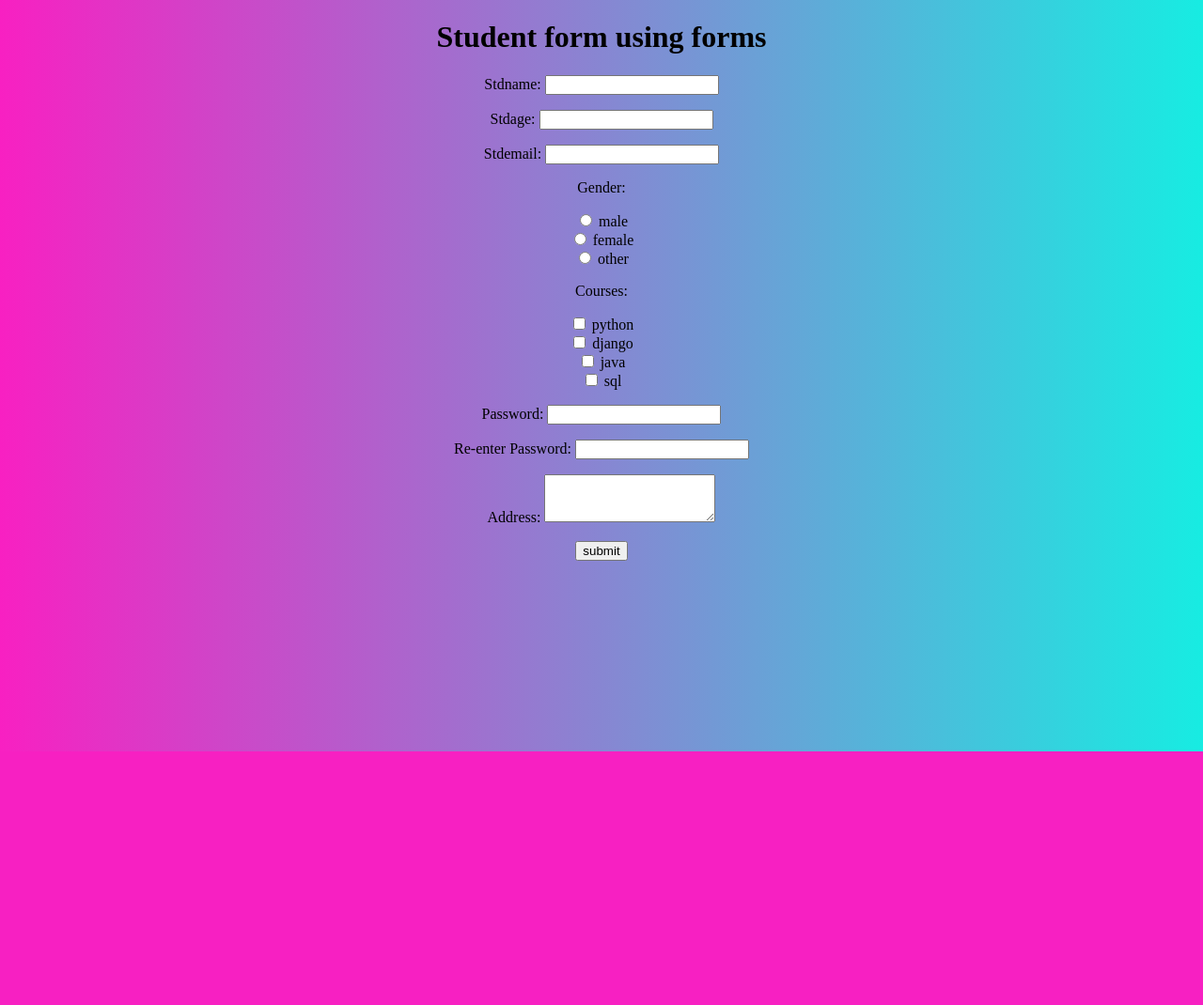
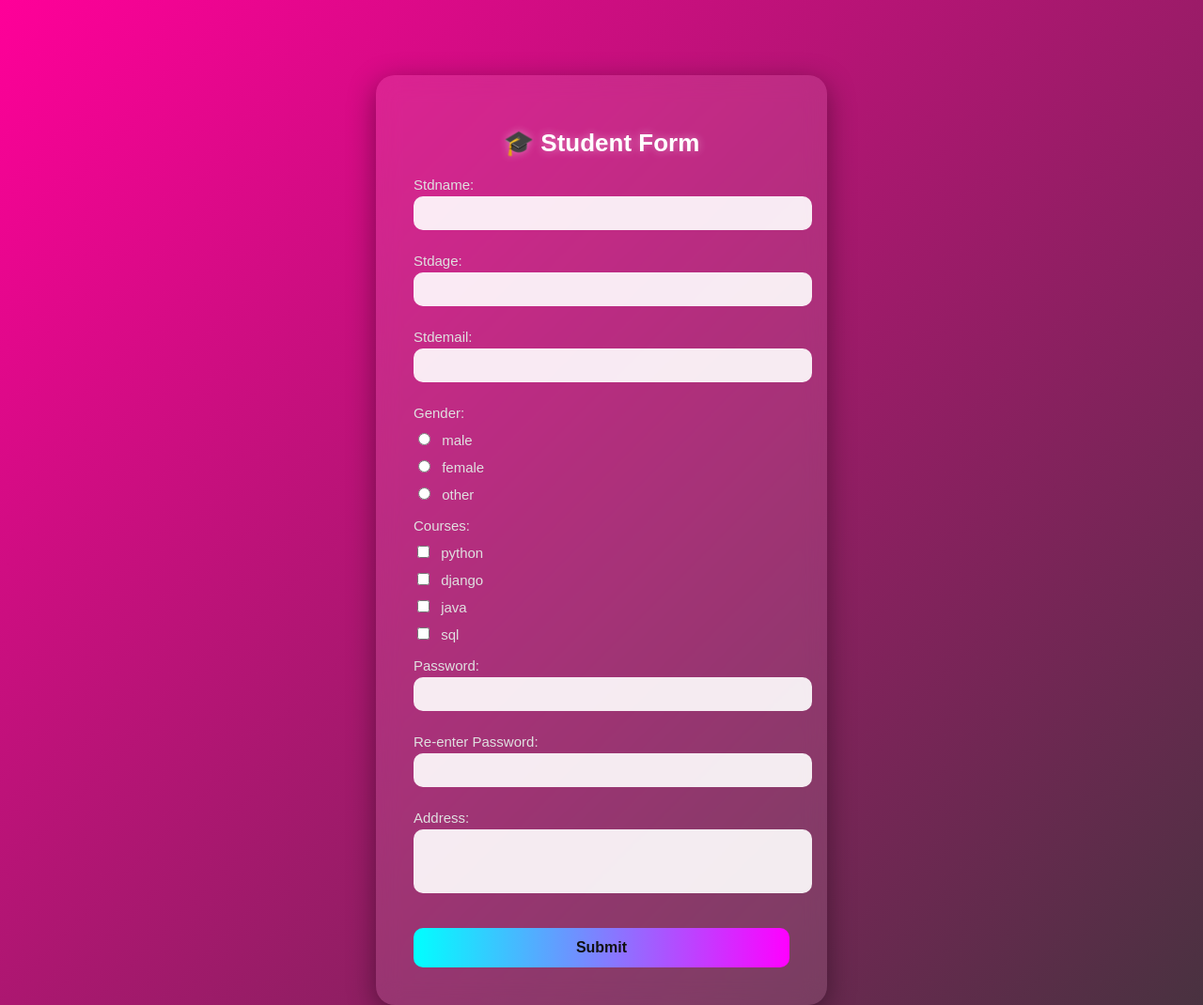
Before and after one commit to Shivayogi03/django-student-form-app, a Django app: page /student_Dj_form/ in a window 1280 px wide. Shown: the whole page at 94% size. Before the commit the page ends 800 px from the top, so only its background shows below. Run offline with Django 5.2, Linux system fonts and the light colour scheme.

Commit message:
Revamp student form layout and styles
Updated the student form HTML to enhance styling and structure.

```diff
--- a/templates/student_Dj_form.html
+++ b/templates/student_Dj_form.html
@@ -3,22 +3,122 @@
 <head>
     <meta charset="UTF-8">
     <meta name="viewport" content="width=device-width, initial-scale=1.0">
-    <title>Document</title>
+    <title>Student Form</title>
+    <style>
+        /* Background */
+        body {
+            margin: 0;
+            padding: 0;
+            min-height: 100vh;
+            background: linear-gradient(135deg, #ff0099, #493240);
+            font-family: "Poppins", sans-serif;
+            display: flex;
+            justify-content: center;
+            align-items: flex-start;  /* push content from top */
+        }
+
+        /* Add top margin */
+        .form-container {
+            margin-top: 80px; /* 👈 this adds space from the top */
+            background: rgba(255, 255, 255, 0.1);
+            backdrop-filter: blur(12px);
+            border-radius: 20px;
+            box-shadow: 0 8px 30px rgba(0, 0, 0, 0.4);
+            width: 400px;
+            padding: 40px;
+            color: #f5f5f5;
+            text-align: center;
+            transition: transform 0.3s ease;
+        }
+
+        .form-container:hover {
+            transform: scale(1.02);
+        }
+
+        h1 {
+            font-size: 26px;
+            font-weight: 600;
+            margin-bottom: 20px;
+            color: #fff;
+            text-shadow: 0 0 10px rgba(255,255,255,0.4);
+        }
+
+        form {
+            text-align: left;
+        }
+
+        label {
+            display: block;
+            font-weight: 500;
+            color: #e0e0e0;
+            margin-top: 10px;
+            margin-bottom: 4px;
+            font-size: 15px;
+        }
+
+        input[type="text"],
+        input[type="email"],
+        input[type="number"],
+        input[type="password"],
+        textarea,
+        select {
+            width: 100%;
+            padding: 10px 12px;
+            border-radius: 10px;
+            border: none;
+            outline: none;
+            font-size: 14px;
+            color: #333;
+            background: rgba(255,255,255,0.9);
+            margin-bottom: 8px;
+        }
+
+        input:focus, textarea:focus {
+            box-shadow: 0 0 8px rgba(255, 255, 255, 0.6);
+        }
+
+        input[type="radio"],
+        input[type="checkbox"] {
+            accent-color: #00ffff;
+            margin-right: 8px;
+        }
+
+        textarea {
+            resize: none;
+        }
+
+        input[type="submit"] {
+            width: 100%;
+            padding: 12px;
+            margin-top: 15px;
+            border: none;
+            border-radius: 10px;
+            background: linear-gradient(to right, #00ffff, #ff00ff);
+            color: #111;
+            font-weight: bold;
+            font-size: 16px;
+            cursor: pointer;
+            transition: all 0.3s ease;
+        }
+
+        input[type="submit"]:hover {
+            background: linear-gradient(to right, #ff00ff, #00ffff);
+            transform: scale(1.03);
+        }
+
+        form p {
+            margin-bottom: 10px;
+        }
+    </style>
 </head>
-<style>
-    body{
-        background: linear-gradient(to right, rgb(248, 32, 194), rgb(23, 236, 226));
-    }
-</style>
 <body>
-    <center>
-        <h1>Student form using forms</h1>
-
-    <form method="POST">
-        {%csrf_token%}
-        {{STDDJF.as_p}}
-        <input type="submit" value="submit">
-    </form>
-    </center>
+    <div class="form-container">
+        <h1>🎓 Student Form</h1>
+        <form method="POST">
+            {% csrf_token %}
+            {{ STDDJF.as_p }}
+            <input type="submit" value="Submit">
+        </form>
+    </div>
 </body>
 </html>
```
